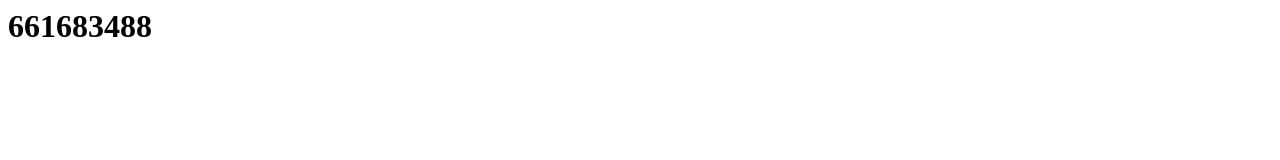
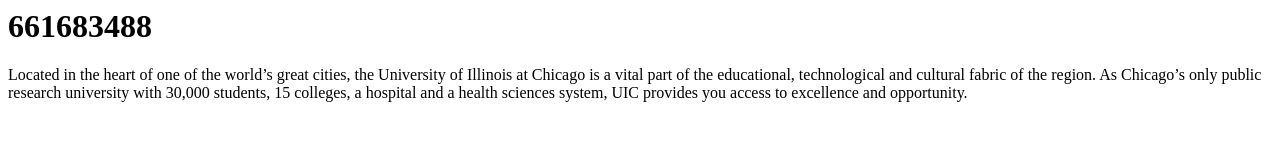
Before and after one commit to karenyfchan/it202-exam1, a plain HTML site: page index.html in a window 1280 px wide. Drawn offline with Linux system fonts and the light colour scheme.

Commit message:
add paragraph

```diff
--- a/index.html
+++ b/index.html
@@ -1 +1,2 @@
 <h1> 661683488 </h1>
+<p1 id = p1> Located in the heart of one of the world’s great cities, the University of Illinois at Chicago is a vital part of the educational, technological and cultural fabric of the region. As Chicago’s only public research university with 30,000 students, 15 colleges, a hospital and a health sciences system, UIC provides you access to excellence and opportunity.</p1>
```
